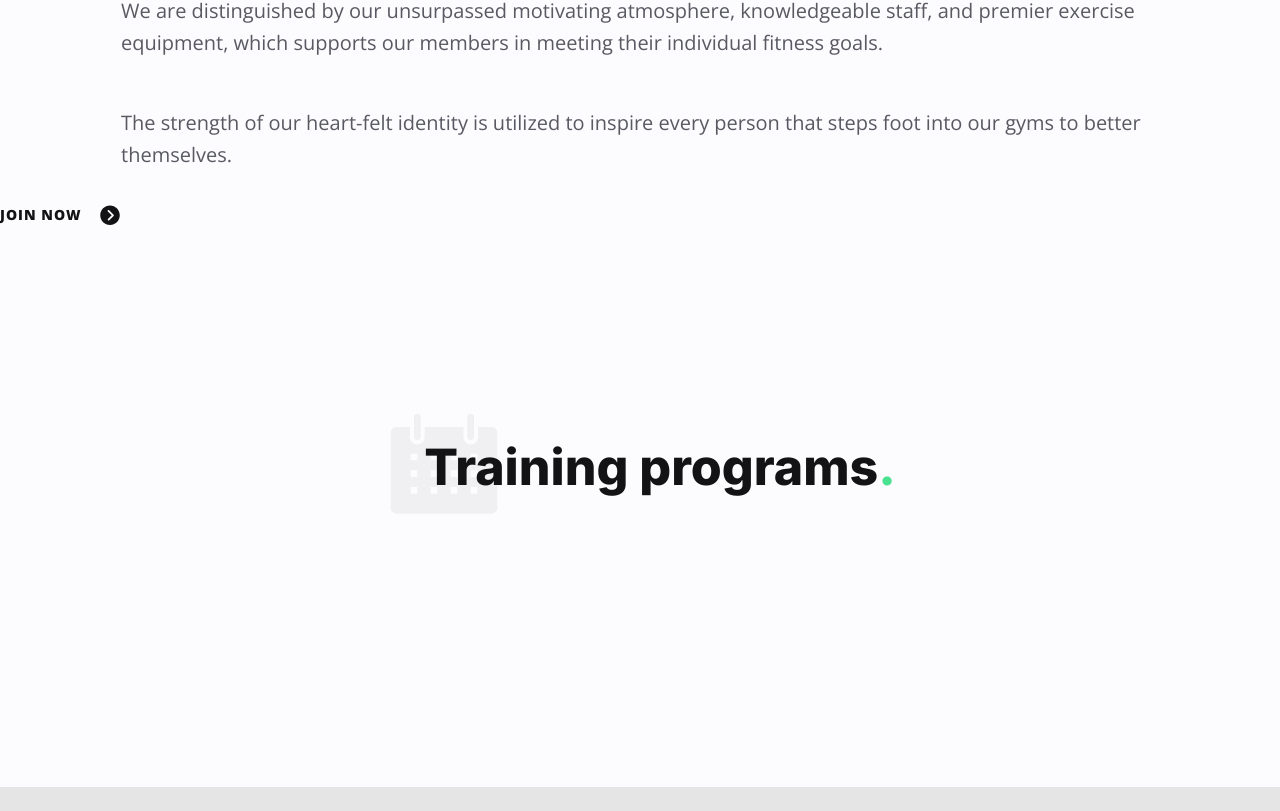
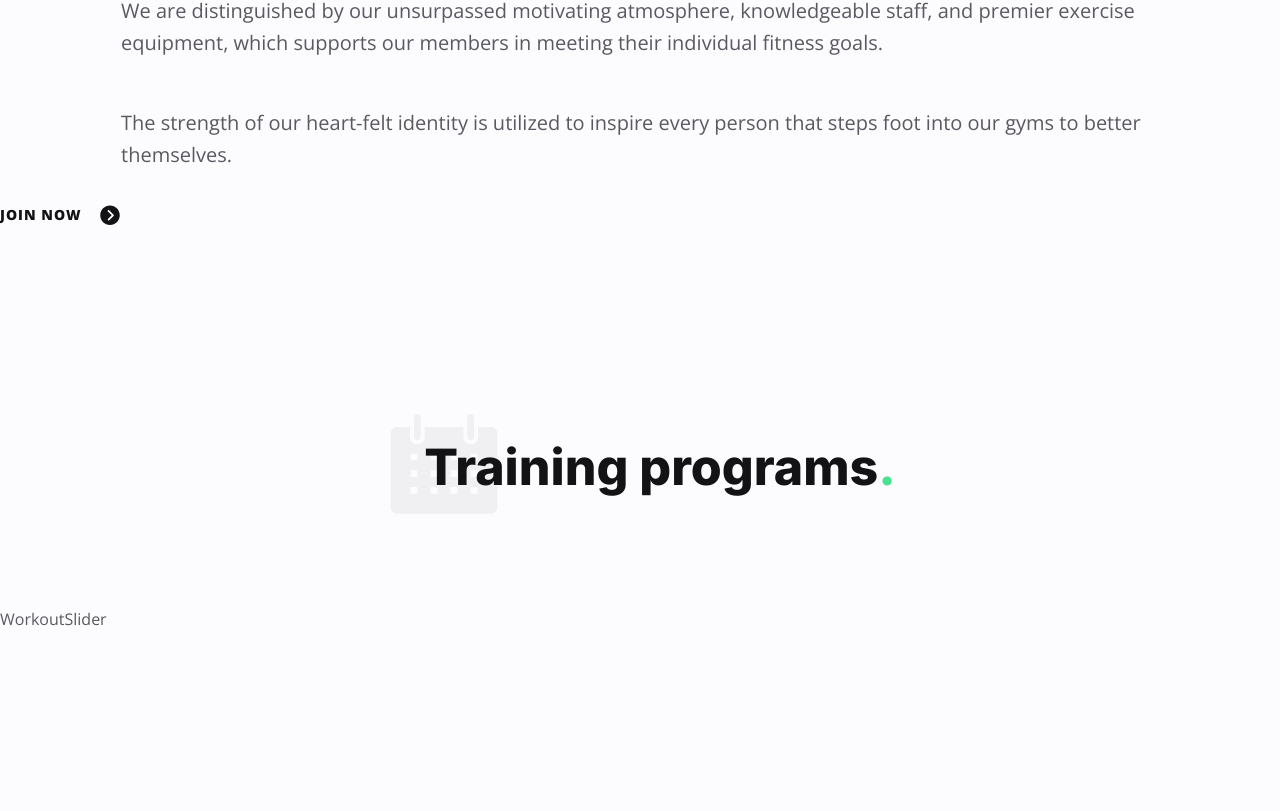
Before and after one commit to zablon-oigo/deploy-reactapp-using-terraform, a React (Vite) app: page / in a window 1280 px wide. Shown: the part 1091-1902 px from the top of the page. Before the commit the page ends 1878 px from the top, so only its background shows below. Built offline with nearby package versions, Linux system fonts and the light colour scheme.

Commit message:
Workout component

```diff
--- a/src/components/Workout.jsx
+++ b/src/components/Workout.jsx
@@ -4,7 +4,7 @@ import WorkoutSlider from './WorkoutSlider';
 export default function Workout() {
     const{title,icon}=workouts;
   return (
-    <div className='section'>
+    <section className='section'>
         <div className="section-title-group max-w-[540px] mx-auto   px-4 lg:px-0">
             <img src={icon} alt="" className="" />
             <h2 className="h2 section-title">
@@ -12,6 +12,9 @@ export default function Workout() {
                 <span className="text-primary-200">.</span>
             </h2>
         </div>
-    </div>
+        <div className="">
+          <WorkoutSlider/>
+        </div>
+    </section>
   )
 }
```
